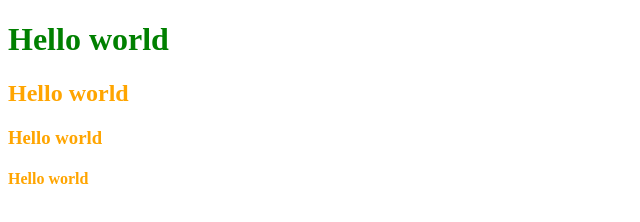
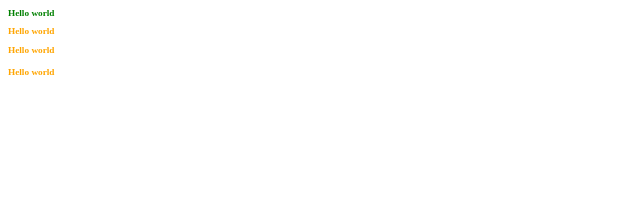
Before and after one commit to art-abdulwadud/bootstrap-modals, a plain HTML site: page index.html in a window 1280 px wide. Shown: the whole page, without its empty margins (0-640 px from the left). Drawn offline with Linux system fonts and the light colour scheme.

Commit message:
add a fifth type of css selector

```diff
--- a/css-selectors.css
+++ b/css-selectors.css
@@ -19,3 +19,6 @@ h2, h3, h4 {
 }
 
 /* CSS Universal Selector */
+* {
+    font-size: smaller;
+}
```
